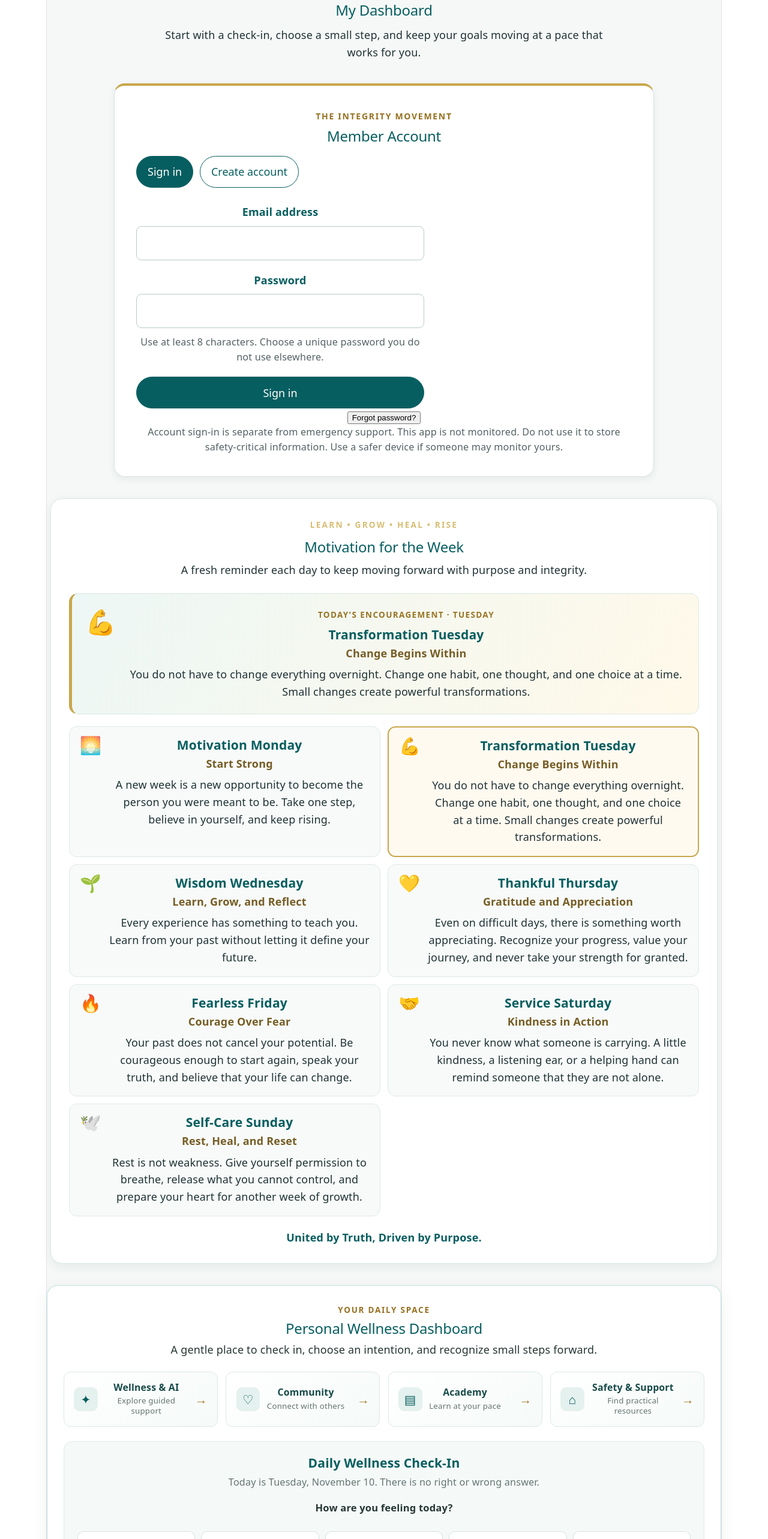
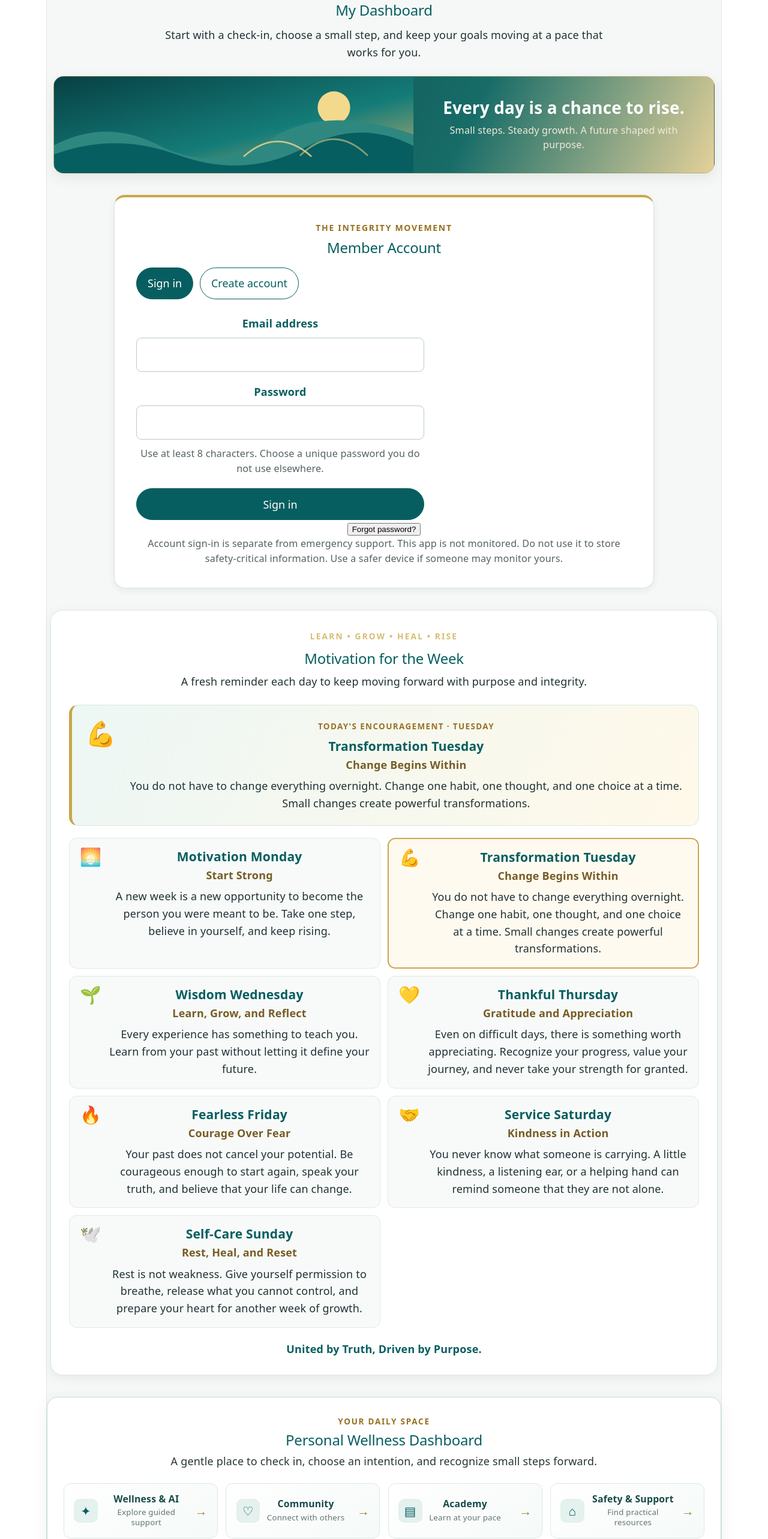
Before and after one commit to IntegrityRising101/Integrity-Rising-wellness-growth-app, a React (Vite) app: page / in a window 1280 px wide. Shown: the part 2080-4646 px from the top of the page at 60% size. Built offline with nearby package versions, Linux system fonts and the light colour scheme; no server answers.

Commit message:
Add branded artwork throughout app

```diff
--- a/src/App.jsx
+++ b/src/App.jsx
@@ -23,6 +23,7 @@ import MotivationForTheWeek from './components/MotivationForTheWeek';
 import GratitudeJournal from './components/GratitudeJournal';
 import StressReliefCenter from './components/StressReliefCenter';
 import AchievementCenter from './components/AchievementCenter';
+import SectionArtwork from './components/SectionArtwork';
 
 const navigation = [
   { label: 'My Dashboard', target: 'dashboard' },
@@ -64,6 +65,7 @@ function App() {
             <h2>My Dashboard</h2>
             <p>Start with a check-in, choose a small step, and keep your goals moving at a pace that works for you.</p>
           </div>
+          <SectionArtwork variant="dashboard" />
           <MemberAccount />
           <MotivationForTheWeek />
           <PersonalWellnessDashboard />
@@ -73,6 +75,7 @@ function App() {
         </section>
 
         <section id="wellness" className="app-area">
+          <SectionArtwork variant="wellness" />
           <AIHub />
           <AIPrivacyNotice />
           <WellnessChat />
@@ -84,11 +87,13 @@ function App() {
         </section>
 
         <section id="community" className="app-area">
+          <SectionArtwork variant="community" />
           <CommunityDiscussions />
           <ModerationDashboard />
         </section>
 
         <section id="academy" className="app-area">
+          <SectionArtwork variant="academy" />
           <Academy />
         </section>
 
@@ -99,6 +104,7 @@ function App() {
             <h2>Safety, Crisis &amp; Immediate Support</h2>
             <p>Find crisis contacts, mental health resources, domestic violence support, recovery services, and practical safety tools. If a device may be monitored, consider using a safer device before viewing sensitive information.</p>
           </div>
+          <SectionArtwork variant="safety" />
           <MentalHealthServices />
           <StateResourceDirectory />
           <LocalSupportFinder />
```
